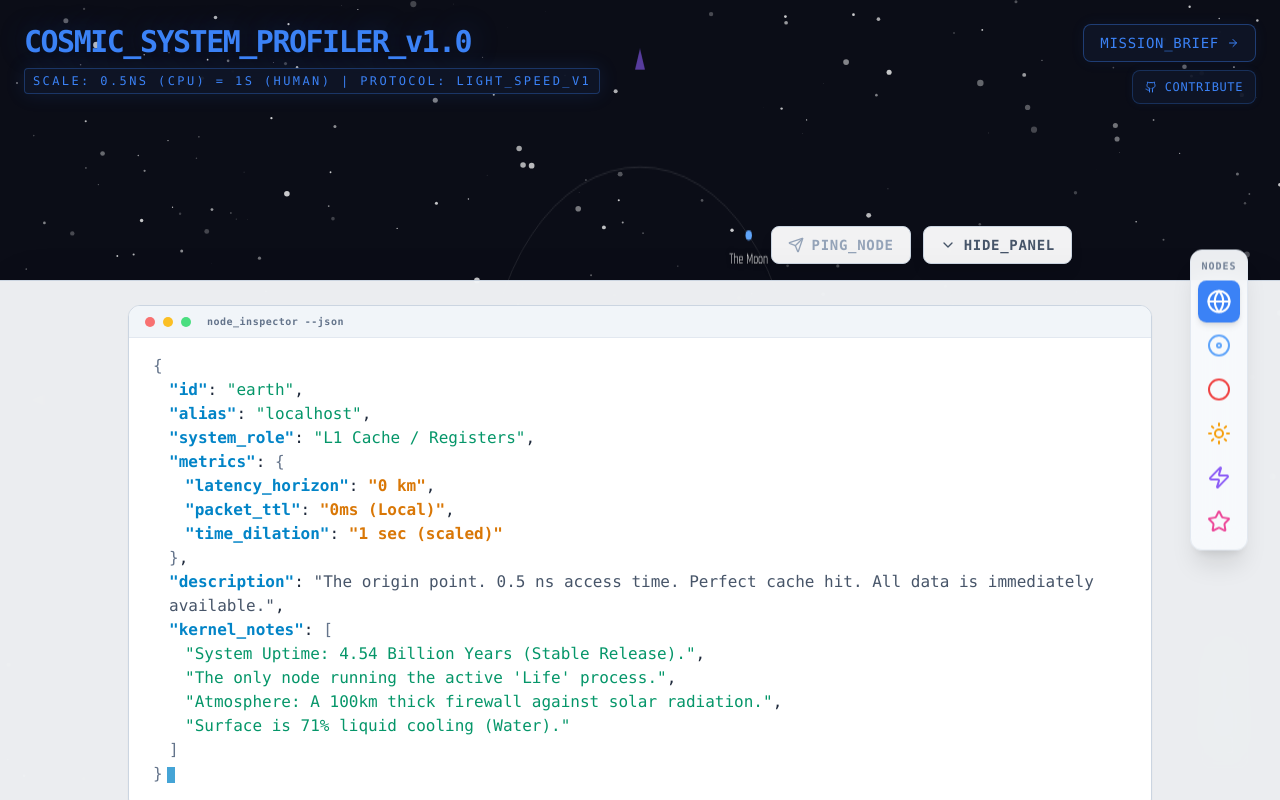
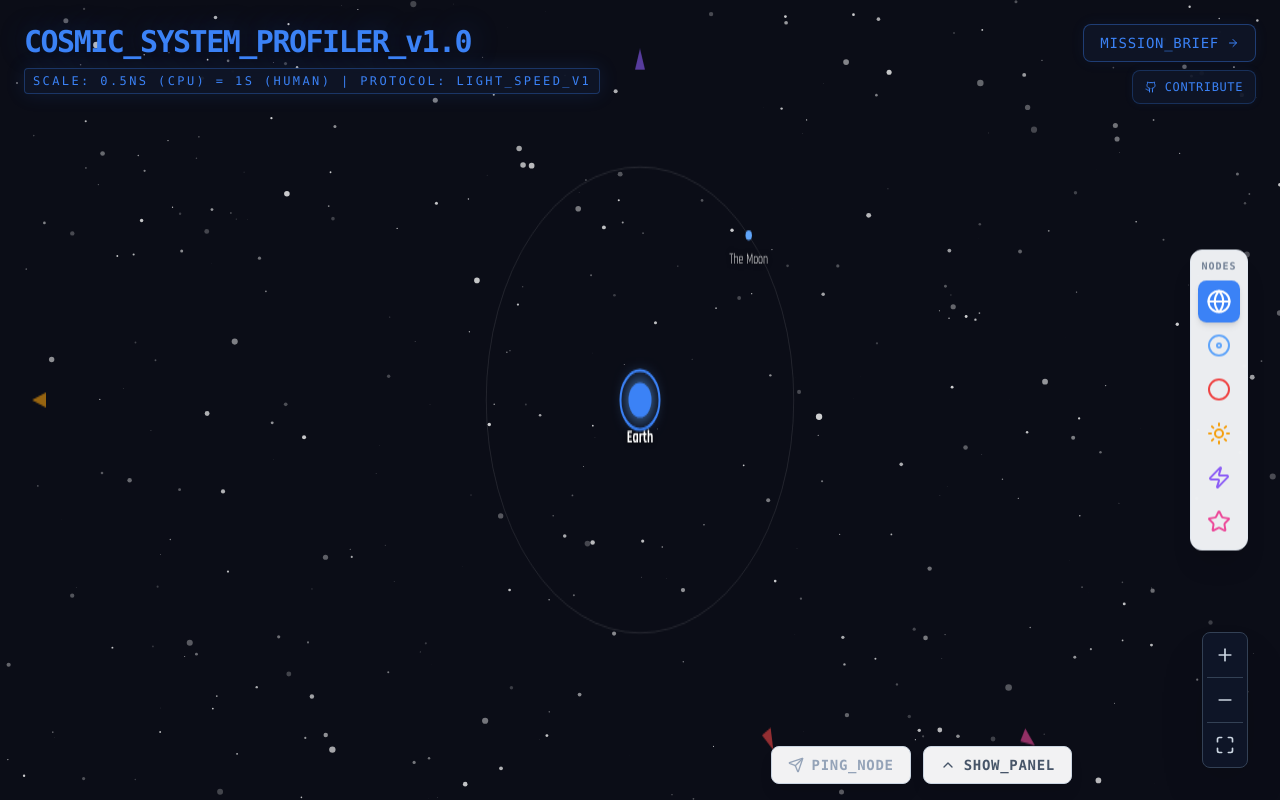
Before and after one commit to voku/CosmicAnalogy, a React (Vite) app: page / in a window 1280 px wide. Built offline with nearby package versions, Linux system fonts and the light colour scheme.

Commit message:
Hide HUD panel by default

```diff
--- a/components/HUD.tsx
+++ b/components/HUD.tsx
@@ -10,7 +10,7 @@ interface HUDProps {
 }
 
 const HUD: React.FC<HUDProps> = ({ currentZone, onNavigate, onPing }) => {
-  const [isPanelVisible, setIsPanelVisible] = useState(true);
+  const [isPanelVisible, setIsPanelVisible] = useState(false);
   const currentData = CELESTIAL_DATA[currentZone];
   const { component } = currentData;
   const HUD_PANEL_OFFSETS = {
@@ -22,7 +22,8 @@ const HUD: React.FC<HUDProps> = ({ currentZone, onNavigate, onPing }) => {
   const navBaseClasses = 'left-1/2 -translate-x-1/2 md:bottom-auto md:left-auto md:top-1/2 md:-translate-y-1/2 md:translate-x-0 md:right-8 flex flex-row md:flex-col gap-2 pointer-events-auto';
   const navPositionClasses = isPanelVisible
     ? `bottom-[calc(var(--hud-panel-offset)-var(--hud-nav-adjust))] ${navBaseClasses} [--hud-panel-offset:${HUD_PANEL_OFFSETS.base}] [--hud-nav-adjust:${HUD_NAV_OFFSET_ADJUST}] sm:[--hud-panel-offset:${HUD_PANEL_OFFSETS.sm}] lg:[--hud-panel-offset:${HUD_PANEL_OFFSETS.lg}]`
-    : `bottom-6 ${navBaseClasses}`;
+    : `bottom-4 sm:bottom-6 ${navBaseClasses}`;
+  const dashboardPaddingClasses = isPanelVisible ? '' : 'pb-24 sm:pb-28 md:pb-0';
 
   return (
     <div className="fixed inset-0 pointer-events-none z-[70] flex flex-col justify-end">
@@ -60,7 +61,7 @@ const HUD: React.FC<HUDProps> = ({ currentZone, onNavigate, onPing }) => {
       </div>
 
       {/* Main Dashboard */}
-      <div className="w-full pointer-events-auto">
+      <div className={`w-full pointer-events-auto ${dashboardPaddingClasses}`}>
         {/* Action Buttons - High opacity background */}
         <div className="max-w-4xl mx-auto mb-3 sm:mb-4 flex justify-center md:justify-end gap-3 px-4">
             <button
```
